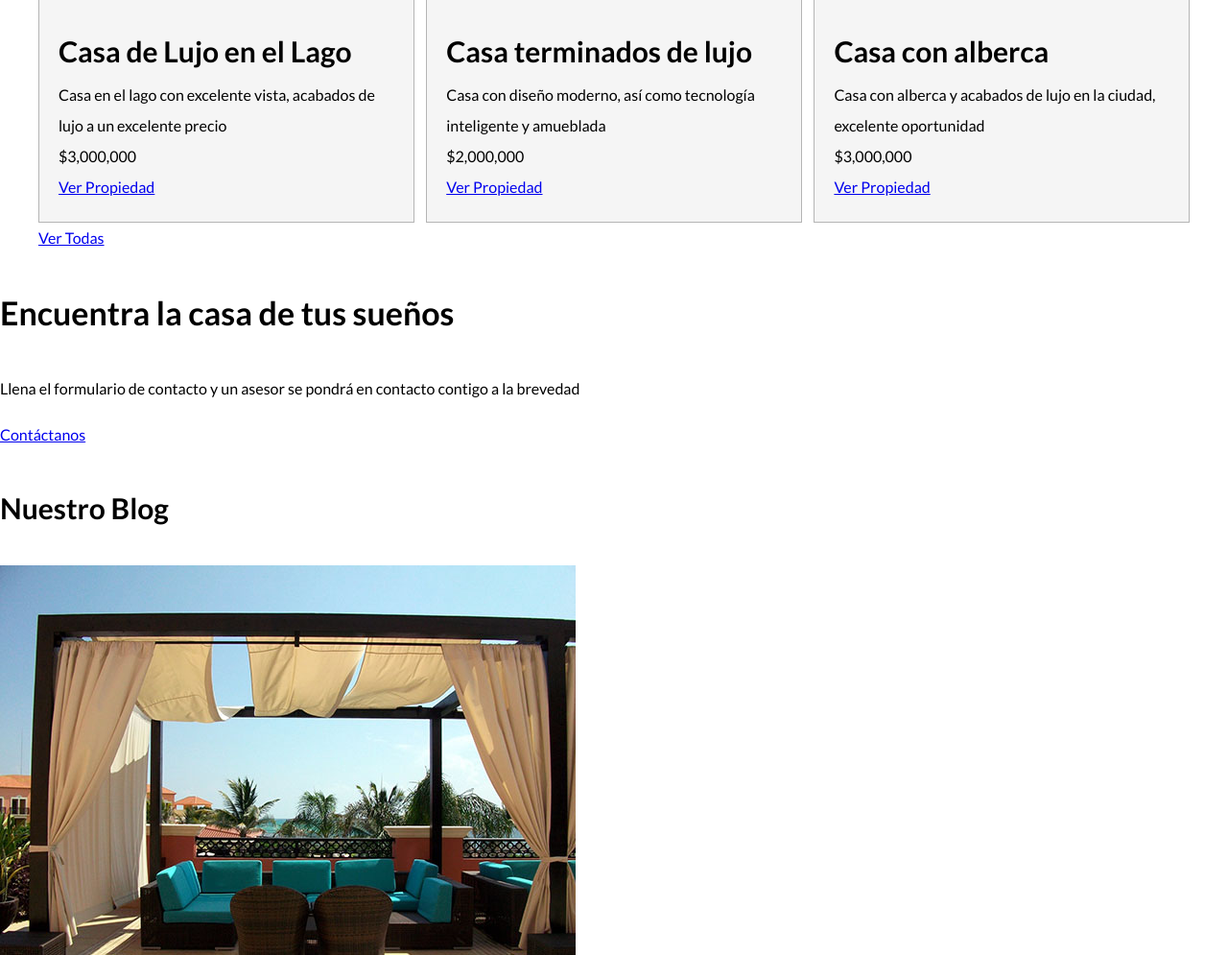
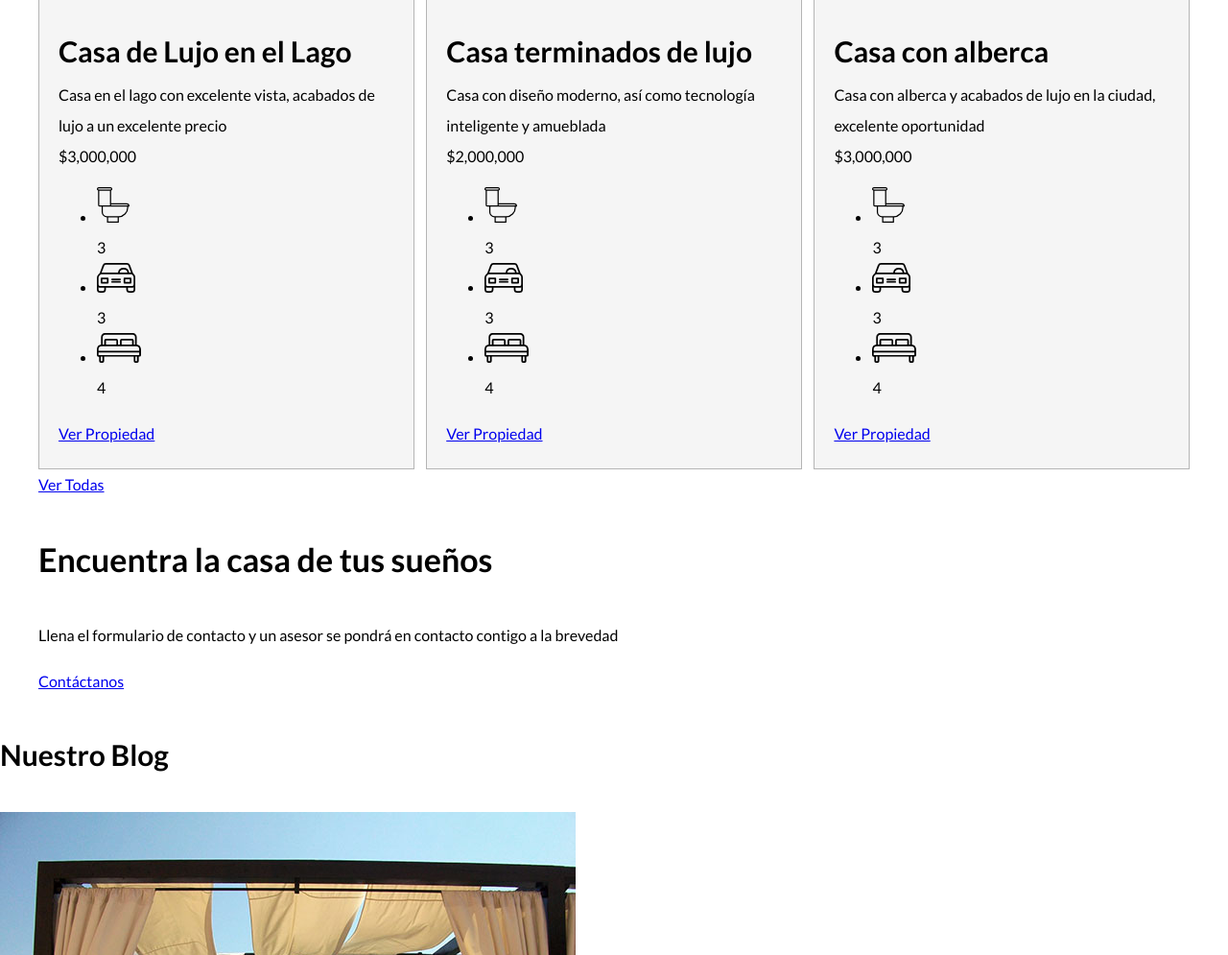
Before and after one commit to marioizqsan/BienesRaices, a plain HTML site: page index.html in a window 1280 px wide. Shown: the part 1748-2743 px from the top of the page at 96% size. Drawn offline with Linux system fonts and the light colour scheme.

Commit message:
Add files via upload

```diff
--- a/index.html
+++ b/index.html
@@ -89,8 +89,22 @@
                 <div class="contenido-anuncio">
                     <h3>Casa de Lujo en el Lago</h3>
                     <p>Casa en el lago con excelente vista, acabados de lujo a un excelente precio</p>
-                    <p>$3,000,000</p>
-                    <a href="#">Ver Propiedad</a>
+                    <p class="precio">$3,000,000</p>
+                    <ul class="iconos-caracteristicas">
+                        <li>
+                            <img src="img/icono_wc.svg" alt="icono wc">
+                            <p>3</p>
+                        </li>
+                        <li>
+                            <img src="img/icono_estacionamiento.svg" alt="icono autos">
+                            <p>3</p>
+                        </li>
+                        <li>
+                            <img src="img/icono_dormitorio.svg" alt="icono habitaciones">
+                            <p>4</p>
+                        </li>
+                    </ul>
+                    <a href="#" class="boton boton-amarillo d-block">Ver Propiedad</a>
                 </div>
             </div>
 
@@ -99,8 +113,22 @@
                 <div class="contenido-anuncio">
                     <h3>Casa terminados de lujo</h3>
                     <p>Casa con diseño moderno, así como tecnología inteligente y amueblada</p>
-                    <p>$2,000,000</p>
-                    <a href="#">Ver Propiedad</a>
+                    <p class="precio">$2,000,000</p>
+                    <ul class="iconos-caracteristicas">
+                        <li>
+                            <img src="img/icono_wc.svg" alt="icono wc">
+                            <p>3</p>
+                        </li>
+                        <li>
+                            <img src="img/icono_estacionamiento.svg" alt="icono autos">
+                            <p>3</p>
+                        </li>
+                        <li>
+                            <img src="img/icono_dormitorio.svg" alt="icono habitaciones">
+                            <p>4</p>
+                        </li>
+                    </ul>
+                    <a href="#" class="boton boton-amarillo d-block">Ver Propiedad</a>
                 </div>
             </div>
 
@@ -109,18 +137,36 @@
                 <div class="contenido-anuncio">
                     <h3>Casa con alberca</h3>
                     <p>Casa con alberca y acabados de lujo en la ciudad, excelente oportunidad</p>
-                    <p>$3,000,000</p>
-                    <a href="#">Ver Propiedad</a>
+                    <p class="precio">$3,000,000</p>
+                    <ul class="iconos-caracteristicas">
+                        <li>
+                            <img src="img/icono_wc.svg" alt="icono wc">
+                            <p>3</p>
+                        </li>
+                        <li>
+                            <img src="img/icono_estacionamiento.svg" alt="icono autos">
+                            <p>3</p>
+                        </li>
+                        <li>
+                            <img src="img/icono_dormitorio.svg" alt="icono habitaciones">
+                            <p>4</p>
+                        </li>
+                    </ul>
+                    <a href="#" class="boton boton-amarillo d-block">Ver Propiedad</a>
                 </div>
             </div>
         </div>
-        <a href="anuncios.html">Ver Todas</a>
+        <div class="ver-todas">
+            <a href="anuncios.html" class="boton boton-verde">Ver Todas</a>
+        </div>
     </main>
 
-    <section>
-        <h2>Encuentra la casa de tus sueños</h2>
-        <p>Llena el formulario de contacto y un asesor se pondrá en contacto contigo a la brevedad</p>
-        <a href="contacto.html">Contáctanos</a>
+    <section class="imagen-contacto">
+        <div class="contenedor contenido-contacto"> <!--Aplicamos la clase contenedor al texto y al botón que hay sobre la imagen, centrándolo sobre ésta-->
+            <h2>Encuentra la casa de tus sueños</h2>
+            <p>Llena el formulario de contacto y un asesor se pondrá en contacto contigo a la brevedad</p>
+            <a href="contacto.html" class="boton boton-amarillo">Contáctanos</a>
+        </div>
     </section>
 
     <section>
```
